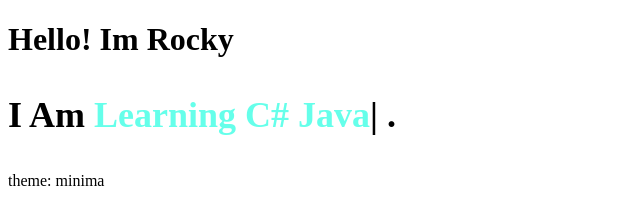
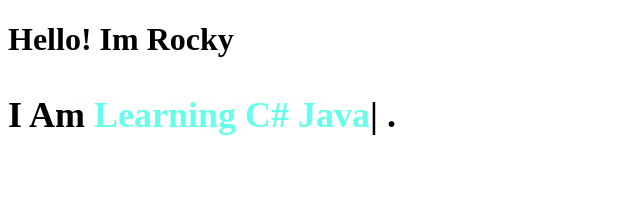
Before and after one commit to RockxyCoder/RockyCodesThings.github.io, a plain HTML site: page index.html in a window 1280 px wide. Shown: the whole page, without its empty margins (0-640 px from the left). Drawn offline with nearby package versions, Linux system fonts and the light colour scheme.

Commit message:
Update index.html

```diff
--- a/index.html
+++ b/index.html
@@ -21,4 +21,3 @@
     loop: true
   });
 </script>
-theme: minima
```
